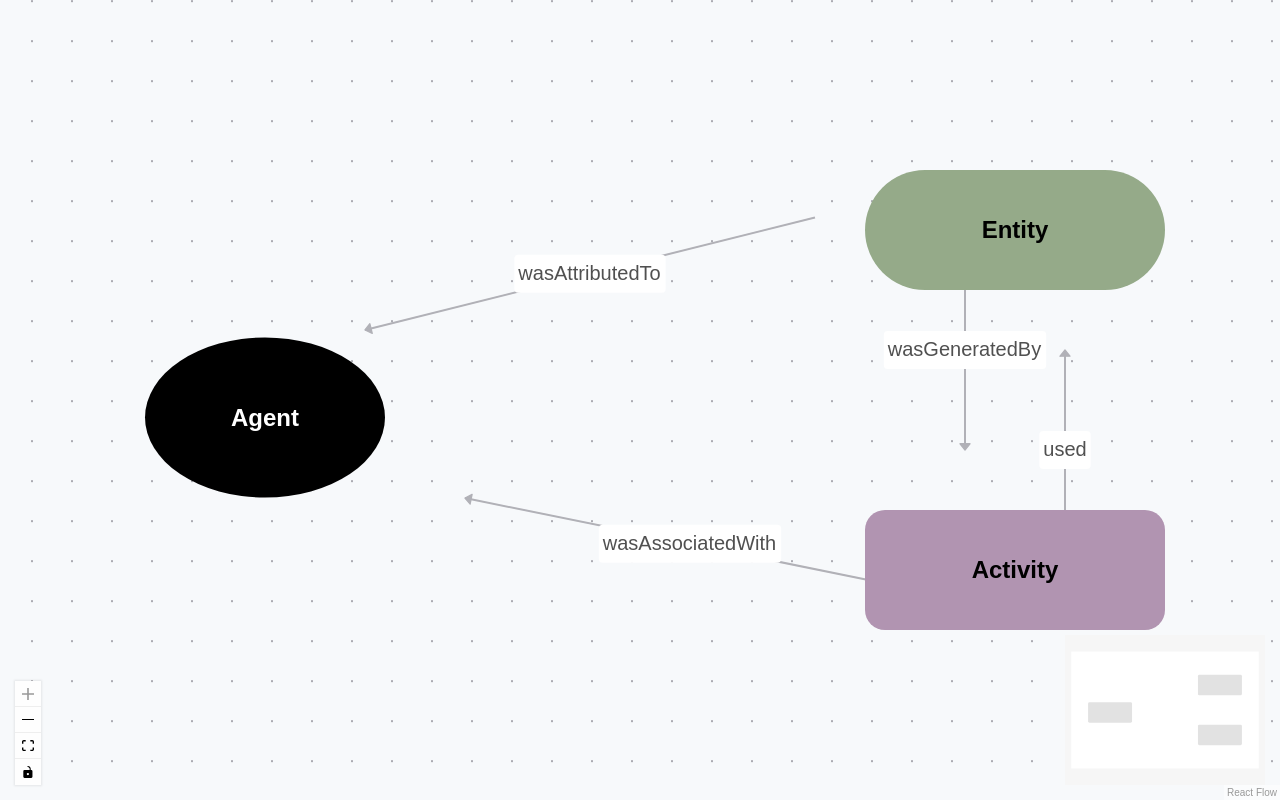
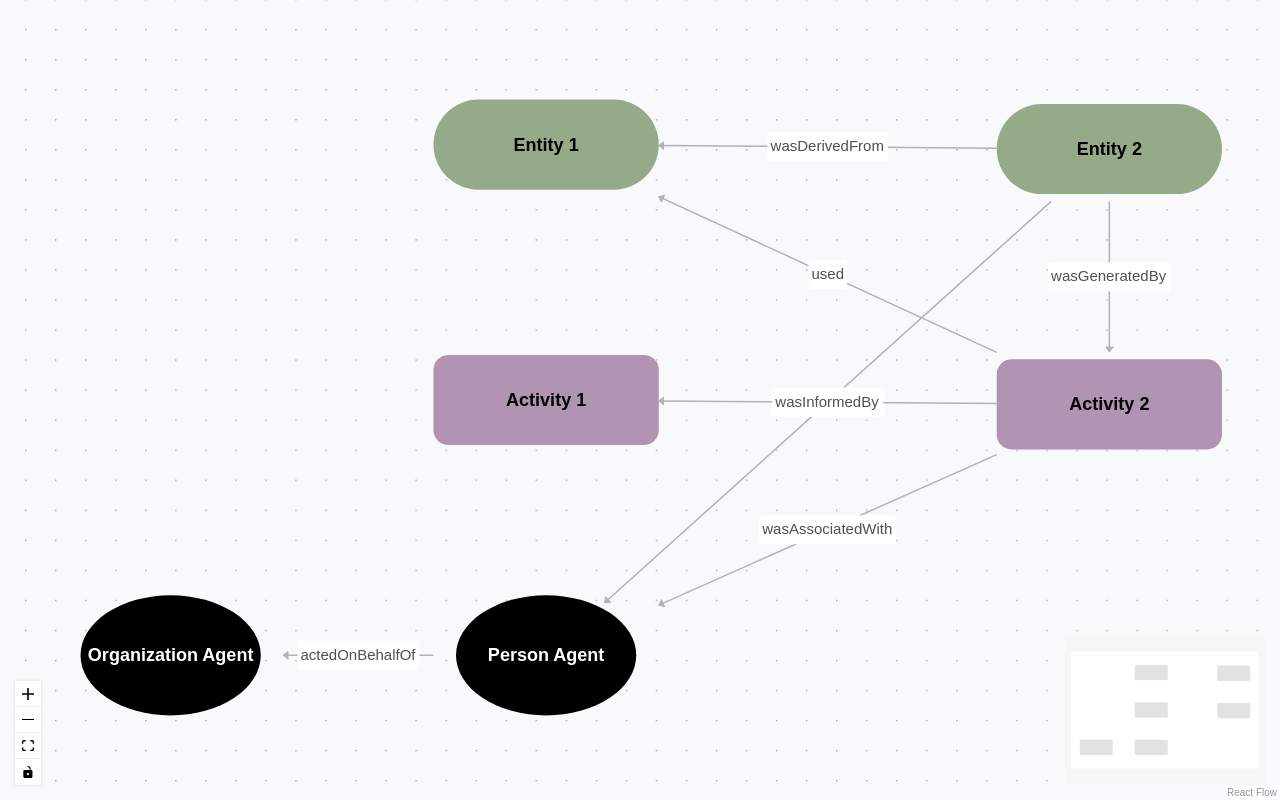
Before and after one commit to Prov-Framework/prov-ui, a React (Vite) app: page / in a window 1280 px wide. Built offline with nearby package versions, Linux system fonts and the light colour scheme.

Commit message:
Removed special edges, updated nodes to have more interesting example.

```diff
--- a/src/App.jsx
+++ b/src/App.jsx
@@ -103,19 +103,37 @@ const getLayoutedElements = (nodes, edges, options = {}) => {
 
 const initialNodes = [
   {
-    id: 'Entity',
+    id: 'Entity 2',
+    type: 'Entity',
+    position: { x: 0, y: 0 },
+    layerId: 3
+  },
+  {
+    id: 'Entity 1',
     type: 'Entity',
     position: { x: 0, y: 0 },
     layerId: 2
   },
   {
-    id: 'Activity',
+    id: 'Activity 2',
+    type: 'Activity',
+    position: { x: 0, y: 0 },
+    layerId: 3
+  },
+  {
+    id: 'Activity 1',
     type: 'Activity',
     position: { x: 0, y: 0 },
     layerId: 2
   },
   {
-    id: 'Agent',
+    id: 'Person Agent',
+    type: 'Agent',
+    position: { x: 0, y: 0 },
+    layerId: 2
+  },
+  {
+    id: 'Organization Agent',
     type: 'Agent',
     position: { x: 0, y: 0 },
     layerId: 1
@@ -124,29 +142,47 @@ const initialNodes = [
 
 const initialEdges = [
   {
-    id: 'e1',
-    source: 'Entity',
-    target: 'Activity',
-    label: 'wasGeneratedBy'
+    id: '1',
+    source: 'Entity 2',
+    label: 'wasDerivedFrom',
+    target: 'Entity 1'
   },
   {
-    id: 'e2',
-    source: 'Activity',
-    target: 'Agent',
-    label: 'wasAssociatedWith'
+    id: '2',
+    source: 'Entity 2',
+    label: 'wasAttributedTo',
+    target: 'Person Agent'
   },
   {
-    id: 'e3',
-    source: 'Entity',
-    target: 'Agent',
-    label: 'wasAttributedTo'
+    id: '3',
+    source: 'Entity 2',
+    label: 'wasGeneratedBy',
+    target: 'Activity 2'
   },
   {
-    id: 'e4',
-    source: 'Activity',
-    target: 'Entity',
-    label: 'used'
-  }
+    id: '4',
+    source: 'Person Agent',
+    label: 'actedOnBehalfOf',
+    target: 'Organization Agent'
+  },
+  {
+    id: '5',
+    source: 'Activity 2',
+    label: 'wasAssociatedWith',
+    target: 'Person Agent'
+  },
+  {
+    id: '6',
+    source: 'Activity 2',
+    label: 'wasInformedBy',
+    target: 'Activity 1'
+  },
+  {
+    id: '7',
+    source: 'Activity 2',
+    label: 'used',
+    target: 'Entity 1'
+  },
 ];
 
 const connectionLineStyle = {
--- a/src/FloatingEdge.jsx
+++ b/src/FloatingEdge.jsx
@@ -1,4 +1,4 @@
-import { BaseEdge, useInternalNode } from '@xyflow/react';
+import { BaseEdge, getStraightPath, useInternalNode } from '@xyflow/react';
 
 import { getEdgeParams } from './utils.js';
 
@@ -12,16 +12,12 @@ function FloatingEdge({ id, source, target, markerEnd, style, label, labelStyle,
 
   var { sx, sy, tx, ty } = getEdgeParams(sourceNode, targetNode);
 
-  const offset = 25;
-  sy = (sy < ty ? sy-=offset : sy+=offset);
-  ty = (sy < ty ? ty-=offset : ty+=offset);
-
-  const [path, labelX, labelY] = getSpecialPath({
+  const [path, labelX, labelY] = getStraightPath({
     sourceX: sx,
     sourceY: sy,
     targetX: tx,
     targetY: ty,
-  }, offset);
+  });
 
   return (
     <BaseEdge
@@ -39,13 +35,4 @@ function FloatingEdge({ id, source, target, markerEnd, style, label, labelStyle,
   );
 }
 
-const getSpecialPath = ({ sourceX, sourceY, targetX, targetY }, spacing) => {
-  const centerX = (sourceX + targetX) / 2;
-  const centerY = (sourceY + targetY) / 2;
-
-  const offset = (sourceY - targetY > 0 ? spacing : -spacing);
-
-  return [`M ${sourceX + offset} ${sourceY} Q ${centerX + offset} ${centerY} ${targetX + offset} ${targetY}`, centerX + offset , centerY];
-};
-
 export default FloatingEdge;
```
